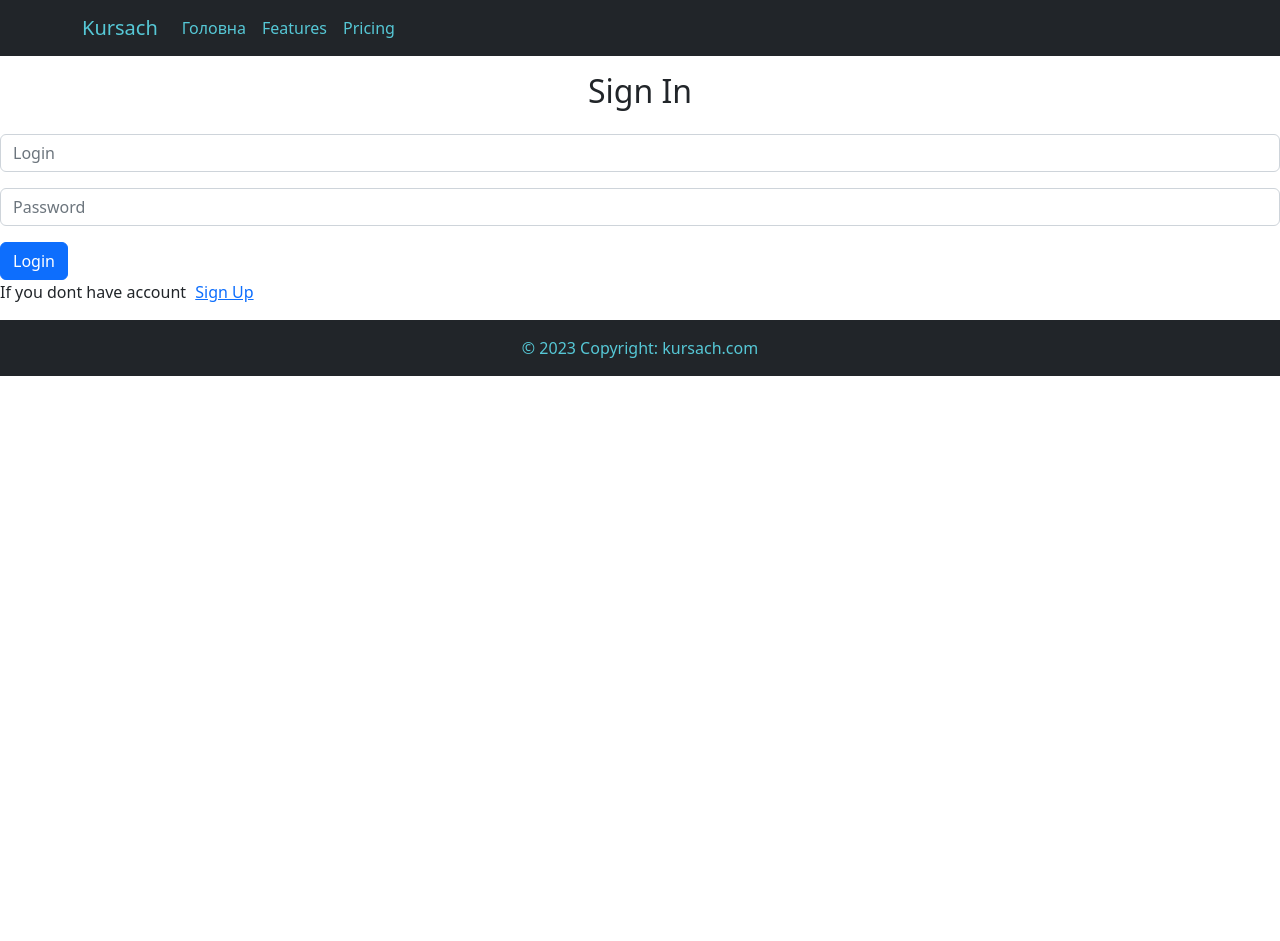
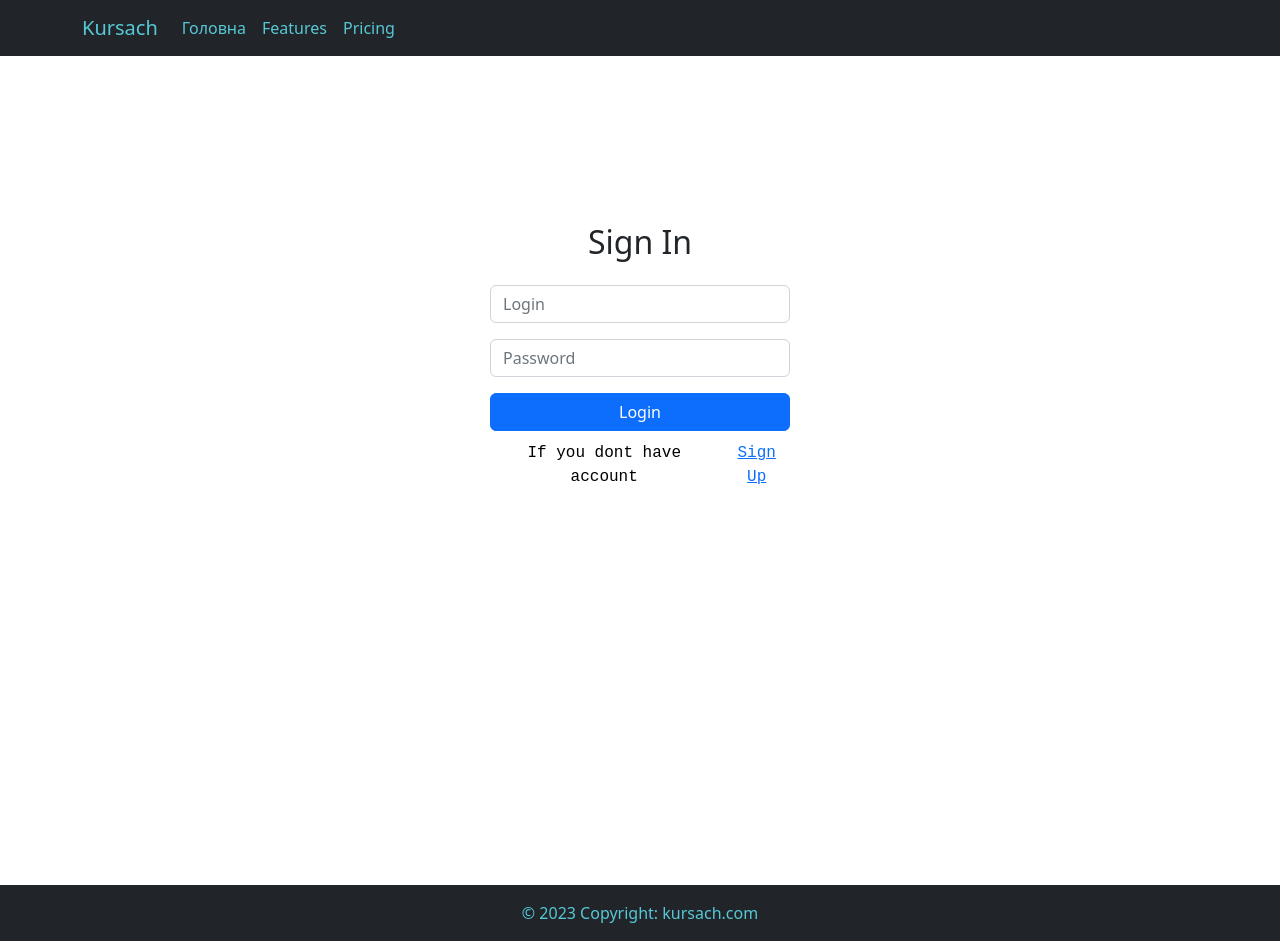
Before and after one commit to Pixel147/kursach, an Angular app: page /login in a window 1280 px wide. Before the commit the page ends 800 px from the top, so only its background shows below. Built offline with nearby package versions, Linux system fonts and the light colour scheme.

Commit message:
fixed some problems with scripts

```diff
--- a/src/app/login/login.component.css
+++ b/src/app/login/login.component.css
@@ -1,6 +1,10 @@
-
+.sign-in
+{
+  padding-bottom: 329px;
+}
 .login-form
 {
+  padding-top: 100px;
   width: 300px;
   height: 500px;
   display: flex;
--- a/src/app/login/login.component.html
+++ b/src/app/login/login.component.html
@@ -1,6 +1,6 @@
-<div class="login-cover">
+<div class="sign-in container-fluid text-center d-flex justify-content-center">
 
-    <form class="login">
+    <form class="login-form">
       <h2 class="text-center pt-3 pb-3">Sign In</h2>
 
         <div class="mb-3">
@@ -13,7 +13,7 @@
 
         <button type="submit" class="btn btn-primary">Login</button>
 
-      <p class="register">If you dont have account <a class="Sign-Up" href="http://localhost:4200/register">Sign Up</a></p>
+      <p class="register-text">If you dont have account <a class="Sign-Up" href="http://localhost:4200/register">Sign Up</a></p>
     </form>
 
 </div>
--- a/src/app/register/register.component.css
+++ b/src/app/register/register.component.css
@@ -1,9 +1,10 @@
-body
+.sign-up
 {
-  position: relative;
+  padding-bottom: 281px;
 }
 .register-form
 {
+  padding-top: 100px;
   width: 300px;
   height: 500px;
   display: flex;
--- a/src/app/register/register.component.html
+++ b/src/app/register/register.component.html
@@ -1,5 +1,4 @@
-
-<div class="container-fluid d-flex justify-content-center pt-lg-5">
+<div class="sign-up container-fluid d-flex justify-content-center pt-5">
   <form class="register-form">
     <h2 class="text-center pt-3 pb-3">Sign Up</h2>
     <div class="mb-3">
```
